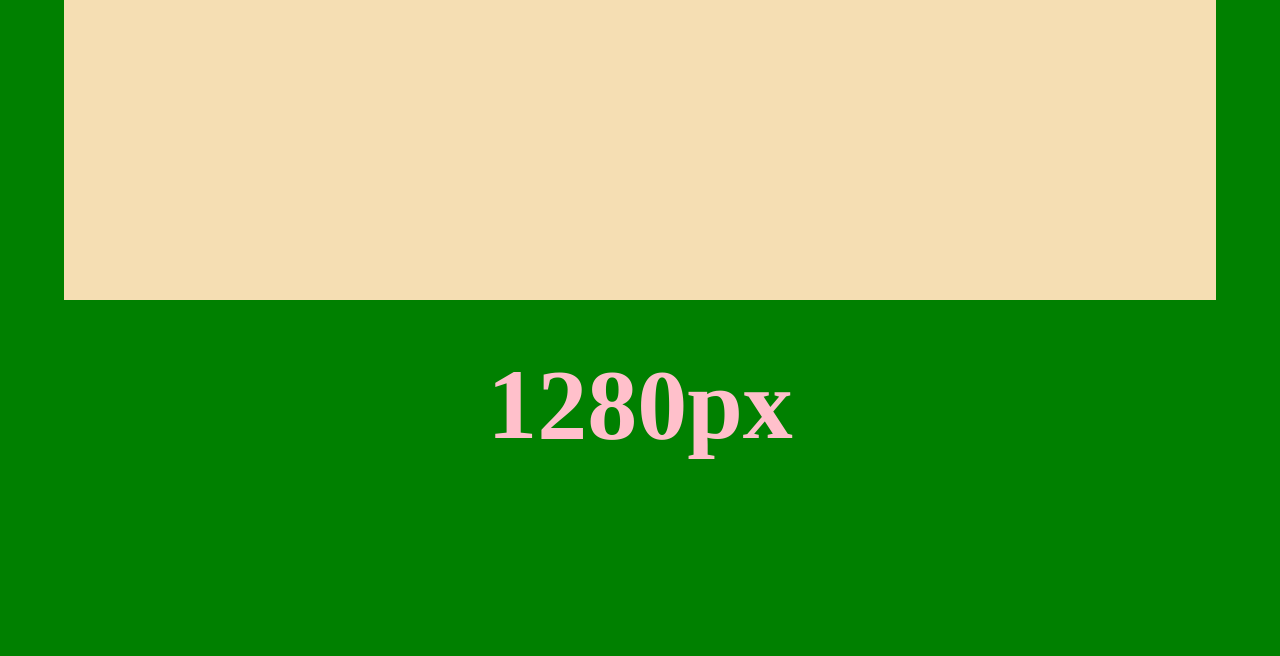
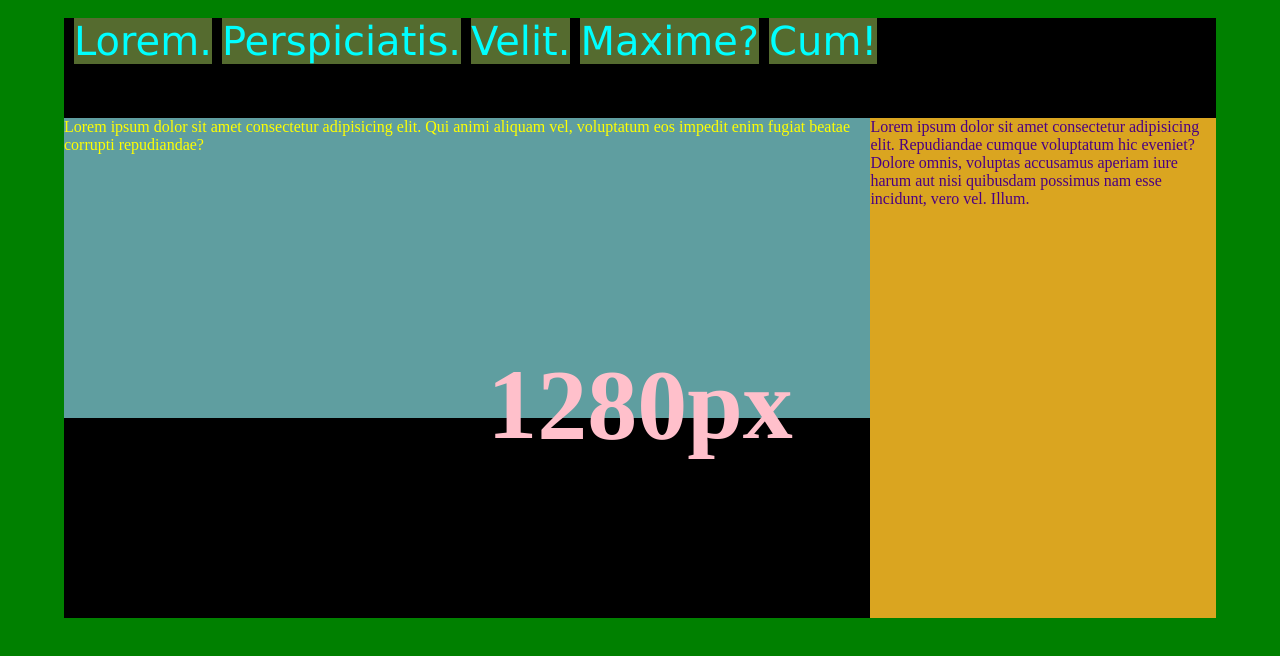
Before and after one commit to jesus-abz/ulsa-app-responsive, a plain HTML site: page index.html in a window 1280 px wide. Drawn offline with Linux system fonts and the light colour scheme.

Commit message:
completo

```diff
--- a/index.html
+++ b/index.html
@@ -17,9 +17,26 @@
     </nav-->
 
     <h1 id="pixels-text" class="pixels-text">0px</h1>
+        <br>
+    <div class="container" id="container">
+        <div class="options-container" id="options-container">
+                <div class="section">Lorem.</div>
+                <div class="section">Perspiciatis.</div>
+                <div class="section">Velit.</div>
+                <div class="section">Maxime?</div>
+                <div class="section">Cum!</div>
+        </div>
+        <div class="section-container" id="section-conteiner">
+                <div class="section1" id="section1">
+                        Lorem ipsum dolor sit amet consectetur adipisicing elit. Qui animi aliquam
+                        vel, voluptatum eos impedit enim fugiat beatae corrupti repudiandae?
+                </div>
+                <div class="section2" id="section2">Lorem ipsum dolor sit amet consectetur
+                        adipisicing elit. Repudiandae cumque voluptatum hic eveniet? Dolore omnis,
+                        voluptas accusamus aperiam iure harum aut nisi quibusdam possimus nam esse incidunt, vero vel. Illum.
+                </div>
+        </div>
 
-    <div class="container" id="container">
-        <br>
     </div>
 
     <script src="app.js"></script>
--- a/style.css
+++ b/style.css
@@ -44,12 +44,44 @@ body{
 
   .container{
       width: 90%;
-      height: 300px;
-      background-color: wheat;
+      min-height: 100px;
+      overflow: hidden;
+      background-color: black;
       margin: 0 auto;
   }
 
-  @media only screen and (max-width:1400px){
+  .section{
+      float: left;
+      font-family: Verdana, Geneva, Tahoma, sans-serif;
+      font-size: 40px;
+      color: cyan;
+      background-color: darkolivegreen;
+      margin-left: 10px;
+  }
+
+  .section1{
+      width: 70%;
+      min-height: 300px;
+      overflow: hidden;
+      background-color: cadetblue;
+      float: left;
+  }
+
+  .section2{
+    width: 30%;
+    min-height: 500px;
+    overflow: hidden;
+    background-color: goldenrod;
+    float: left;
+    color: indigo;
+  }
+
+  .section-container, .options-container{
+      width: 100%;
+      min-height: 100px;
+  }
+
+  @media only screen and (max-width:1300px){
       body{
           background-color: green;
       }
@@ -60,7 +92,7 @@ body{
     }
   }
 
-  @media only screen and (max-width:1200px){
+  @media only screen and (max-width:1000px){
     body{
         background-color: brown;
     }
@@ -69,4 +101,19 @@ body{
         font-size: 120px;
         font-family: monospace;
     }
+    .section{
+        float: none;
+        margin-left:0;
+    }
+    .section:hover{
+        background-color: white;
+        color: black;
+    }
+    .container{
+        width: 100%;
+    }
+    .section1, .section2{
+        font-size: 30px;
+    }
+
   }
```
